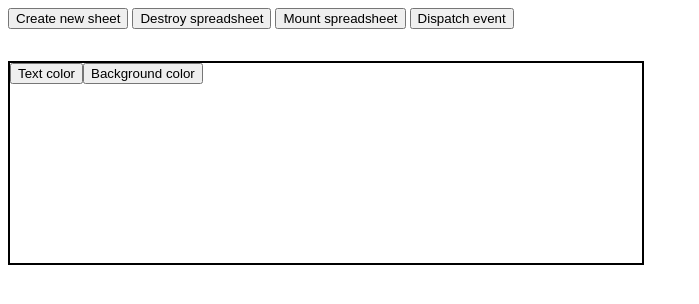
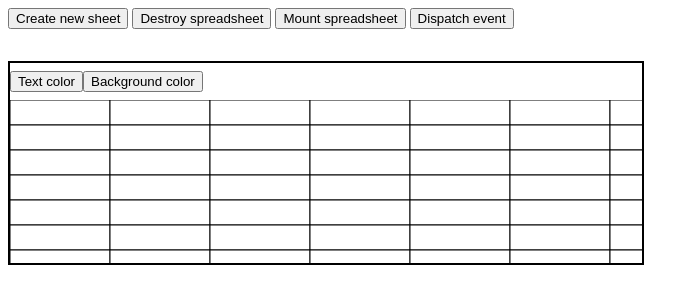
Before and after one commit to yazmeyaa/new_spreadsheet, a website built with Vite: page index.html in a window 1280 px wide. Shown: the whole page, without its empty margins (0-699 px from the left). Built offline with nearby package versions, Linux system fonts and the light colour scheme.

Commit message:
Added methods to render spreadsheet grid

```diff
--- a/src/components/table/canvas.ts
+++ b/src/components/table/canvas.ts
@@ -15,4 +15,12 @@ export class CanvasComponent {
 
     return canvasElement;
   }
+
+  public setCanvasSizes(sizes: { width: number; height: number }): void {
+    this.element.style.height = `${sizes.height}px`;
+    this.element.style.width = `${sizes.width}px`;
+    this.element.width = sizes.width;
+    this.element.height = sizes.height;
+    console.log(123)
   }
+}
--- a/src/components/table/table.ts
+++ b/src/components/table/table.ts
@@ -1,4 +1,5 @@
 import { Component, Sheet, Spreadsheet } from "../../core";
+import { CellReference } from "../../core/cell";
 import { TableRenderer } from "../../core/table_renderer";
 import { CSS_PREFIX } from "../../main";
 import { CanvasComponent } from "./canvas";
@@ -36,6 +37,19 @@ export class Table extends Component {
       borderSize * 2;
     const sizes = { width, height };
     this.scrollerComponent.setElementSizes(sizes);
+    this.canvasComponent.setCanvasSizes(sizes)
+  }
+
+  public getCellCoords(cell: CellReference): { x: number; y: number } {
+    return this.renderer.getCellCoords(cell);
+  }
+
+  public renderCell(reference: CellReference): void {
+    this.renderer.renderCell(reference);
+  }
+
+  public drawGrid(dimensions: {rows: number, columns: number}): void {
+    this.renderer.drawGrid(dimensions);
   }
 
   public setScrollerSizeToSheetSizes(
@@ -56,8 +70,8 @@ export class Table extends Component {
     tableElement.classList.add(`${CSS_PREFIX}spreadsheet_table`);
 
     const canvasElement = this.canvasComponent.element;
+    tableElement.appendChild(canvasElement);
     tableElement.appendChild(scrollerElement);
-    tableElement.appendChild(canvasElement);
     return tableElement;
   }
 
--- a/src/core/cell.ts
+++ b/src/core/cell.ts
@@ -10,17 +10,23 @@ export interface CellConstructorProps {
   value: string | null;
   styles: CellStyle | null;
   reference: CellReference;
+  width: number
+  height: number
 }
 
 export class Cell {
   value: string | null;
   styles: CellStyle | null;
   reference: CellReference;
+  width: number
+  height: number
 
   constructor(props: CellConstructorProps) {
     this.value = props.value;
     this.styles = props.styles;
     this.reference = props.reference;
+    this.height = props.height
+    this.width = props.width
   }
 
   static checkIsReference(obj: object): boolean {
--- a/src/core/sheet/properties.ts
+++ b/src/core/sheet/properties.ts
@@ -1,9 +1,9 @@
 const defaultRowProps: Required<RowConstructorProps> = {
-  height: 14,
+  height: 25,
 } as const;
 
 const defaultColumnProps: Required<ColumnsConstructorProps> = {
-  width: 14,
+  width: 100,
 } as const;
 
 export interface ColumnsConstructorProps {
@@ -23,7 +23,9 @@ export class Column {
   }
 
   public setProperties(props?: ColumnsConstructorProps): void {
-    if (props) Object.assign(this, props);
+    if (props) {
+      if(props.width) this._width = props.width
+    }
   }
 }
 
@@ -44,7 +46,9 @@ export class Row {
   }
 
   public setProperties(props?: RowConstructorProps): void {
-    if (props) Object.assign(this, props);
+    if (props) {
+      if(props.height) this._height = props.height
+    }
   }
 }
 
@@ -79,7 +83,7 @@ export class SheetProperties {
   }
 
   public setColumn(colIdx: number, props?: ColumnsConstructorProps): Column {
-    if (this.rows.has(colIdx) === false) {
+    if (this.columns.has(colIdx) === false) {
       const column = new Column(props);
       this.columns.set(colIdx, column);
       return column;
--- a/src/core/sheet/styles.ts
+++ b/src/core/sheet/styles.ts
@@ -26,6 +26,7 @@ export interface CellStyleConstructorProps {
   textSize?: number;
   textStyle?: TextStyle;
   border?: CellBorder;
+  borderColor?: string
 }
 
 type StylePropsKeys = keyof CellStyleConstructorProps;
@@ -36,6 +37,7 @@ export class CellStyle {
   public textSize: number;
   public textStyle: TextStyle;
   public border: CellBorder;
+  public borderColor: string
 
   constructor(props?: CellStyleConstructorProps) {
     this.textColor = this.getProperty("textColor", props?.textColor);
@@ -46,6 +48,7 @@ export class CellStyle {
     this.textSize = this.getProperty("textSize", props?.textSize);
     this.textStyle = this.getProperty("textStyle", props?.textStyle);
     this.border = this.getProperty("border", props?.border);
+    this.borderColor = this.getProperty("borderColor", props?.borderColor)
   }
   private getProperty<
     K extends StylePropsKeys,
@@ -109,6 +112,7 @@ function createDefaultCellStyles(): Required<CellStyleConstructorProps> {
     },
     textSize: 12,
     border: createDefaultBorderStyles(),
+    borderColor: 'black'
   };
 
   return defaultCellStyles;
--- a/src/core/spreadsheet.ts
+++ b/src/core/spreadsheet.ts
@@ -20,6 +20,7 @@ import {
   CellStyleChangeEvent,
   CellStyleChangeEventConstructorProps,
 } from "./events/style_change";
+import { TableResizeEvent } from "./events/table_resize";
 
 export class Spreadsheet {
   public element: HTMLElement;
@@ -29,15 +30,18 @@ export class Spreadsheet {
   } as const;
   public readonly events = new EventManager();
   public sheets: SheetList = new SheetList(this);
+  private resizeObserver: ResizeObserver;
 
   constructor() {
     this.element = this.buildTable();
     this.normalizeTableSizes();
     this.setup();
+    this.resizeObserver = new ResizeObserver(this.handleResize.bind(this));
+    this.resizeObserver.observe(this.element);
   }
 
   private normalizeTableSizes(): void {
-    this.components.table.normalizeTableSizes.bind(this.components.table);
+    this.components.table.normalizeTableSizes();
   }
 
   private setup(): void {
@@ -45,6 +49,11 @@ export class Spreadsheet {
     window.requestAnimationFrame(
       this.components.table.normalizeTableSizes.bind(this.components.table)
     );
+  }
+
+  private handleResize(): void {
+    const event = new TableResizeEvent(this);
+    this.events.dispatch("table_resize", event);
   }
 
   private setupListeners(): void {
@@ -55,6 +64,11 @@ export class Spreadsheet {
         columnsToRender: 100,
         rowsToRender: 100,
       });
+    });
+
+    this.events.addEventListener("table_resize", () => {
+      this.normalizeTableSizes();
+      this.components.table.drawGrid({columns: 40, rows: 40});
     });
   }
 
@@ -98,8 +112,10 @@ export class Spreadsheet {
 
     const value = sheet.getCell(address) ?? null;
     const styles = sheet.styles.getStyles(address) ?? null;
+    const width = sheet.properties.getColumn(reference.row).width
+    const height = sheet.properties.getRow(reference.col).height;
 
-    const cellProps: CellConstructorProps = { value, styles, reference };
+    const cellProps: CellConstructorProps = { value, styles, reference, width, height };
     return new Cell(cellProps);
   }
 
@@ -194,7 +210,6 @@ export class Spreadsheet {
   }
 
   public mount(target: HTMLElement): HTMLElement {
-    console.log(target);
     target.appendChild(this.element);
     return this.element;
   }
--- a/src/core/table_renderer.ts
+++ b/src/core/table_renderer.ts
@@ -1,5 +1,7 @@
+import { Sheet } from ".";
 import { Table } from "../components/table/table";
 import { CellReference } from "./cell";
+import { CellStyle } from "./sheet/styles";
 
 // interface ViewportBox {
 //   x: number;
@@ -41,10 +43,76 @@ export class TableRenderer {
 
   public renderCell(reference: CellReference): void {
     const cell = this.tableComponent.root.getCell(reference);
-    this.ctx.fillStyle = 'black';
-    this.ctx.fillRect(0, 0, 20, 20);
-    console.log(cell, this.ctx, this.canvas)
+    const {x, y} = this.getCellCoords(reference);
+    if(!cell.styles) cell.styles = new CellStyle();
+
+    this.ctx.fillStyle = cell.styles.backgroundColor;
+    this.ctx.fillRect(x, y, cell.width, cell.height);
+    this.ctx.strokeStyle = cell.styles.borderColor;
+    this.ctx.strokeRect(x, y, cell.width, cell.height);
   }
 
+  private clearCanvas() {
+    this.ctx.clearRect(0, 0, this.canvas.width, this.canvas.height)
+  }
 
+  public drawGrid(dimensions: {rows: number, columns: number}): void {
+    const sheet = this.tableComponent.root.sheets.activeSheet;
+    if(!sheet) return;
+    this.clearCanvas();
+
+    for(let row = 0; row < dimensions.rows; row++) {
+      for(let col = 0; col < dimensions.columns; col++) {
+        const reference: CellReference = {col, row, sheetName: sheet.name};
+        this.renderCell(reference);
+      }
+    }
+  }
+
+  private getCellY(cell: CellReference, sheet: Sheet): number {
+    const row = cell.row;
+    const modifiedRowsBefore = sheet.properties
+    .getAllRowsKeys()
+    .filter((item) => item < row);
+    const modifiedRows = modifiedRowsBefore.map(item => sheet.properties.getRow(item));
+    const modifiedWidth = modifiedRows.reduce(
+      (sum, row) => (sum += row.height),
+      0
+    );
+    const defaultRowsHeight =
+      (row - modifiedRows.length) * sheet.properties.DEFAULT_ROW_SIZE;
+
+    return modifiedWidth + defaultRowsHeight;
+  }
+
+  private getCellX(cell: CellReference, sheet: Sheet): number {
+    const col = cell.col;
+    const modifiedColumnsBefore = sheet.properties
+      .getAllColumnsKeys()
+      .filter((item) => item < col);
+    const modifiedColumns = modifiedColumnsBefore.map((item) =>
+      sheet.properties.getColumn(item)
+    );
+    const modifiedWidth = modifiedColumns.reduce(
+      (sum, col) => (sum += col.width),
+      0
+    );
+
+    const defaultCellsWidth =
+      (col - modifiedColumns.length) * sheet.properties.DEFAULT_COLUMN_SIZE;
+
+    return defaultCellsWidth + modifiedWidth;
+  }
+
+  public getCellCoords(cell: CellReference): { x: number; y: number } {
+    const sheet = this.tableComponent.root.sheets.getSheet(cell.sheetName);
+    if (!sheet)
+      throw new Error(
+        "Cannot get cell with reference: " + JSON.stringify(cell)
+      );
+      const x = this.getCellX(cell, sheet);
+      const y = this.getCellY(cell, sheet);
+
+    return { x, y };
+  }
 }
--- a/src/main.ts
+++ b/src/main.ts
@@ -50,10 +50,27 @@ spreadsheet.setCellStyles("Sheet 1!A1", {
   textColor: "red",
 });
 
-spreadsheet.sheets.activeSheet?.properties.setRow(1, {
-  height: 24,
+const msArray: number[] = [];
+const coordsArray: Array<{ x: number; y: number }> = [];
+
+for (let i = 0; i < 1000; i++) {
+  const start = performance.now();
+  const cellCoords = spreadsheet.components.table.getCellCoords({
+    col: i,
+    row: i,
+    sheetName: sheet.name,
+  });
+  const end = performance.now();
+  coordsArray.push(cellCoords);
+  msArray.push(end - start);
+}
+
+let sum = 0;
+msArray.forEach(function (num) {
+  sum += num;
 });
+const average = sum / msArray.length;
 
-spreadsheet.sheets.activeSheet?.properties.setColumn(2, {
-  width: 50,
-});
+console.log(`Getter work for ${average} ms!`);
+console.log(msArray);
+console.log(coordsArray);
--- a/src/styles/_spreadsheet.scss
+++ b/src/styles/_spreadsheet.scss
@@ -30,6 +30,13 @@ $css_prefix: "sc_";
 
 .#{$css_prefix}spreadsheet_canvas {
   position: absolute;
-  height: 100%;
-  width: 100%;
+  contain: strict;
+  display: block;
+  overflow-clip-margin: content-box;
+  overflow: clip;
 }
+
+.#{$css_prefix}spreadsheet_toolbar {
+  padding-top: 0.5rem;
+  padding-bottom: 0.5rem;
+}
```
Lines whose indentation alone changed are shown as unchanged.
